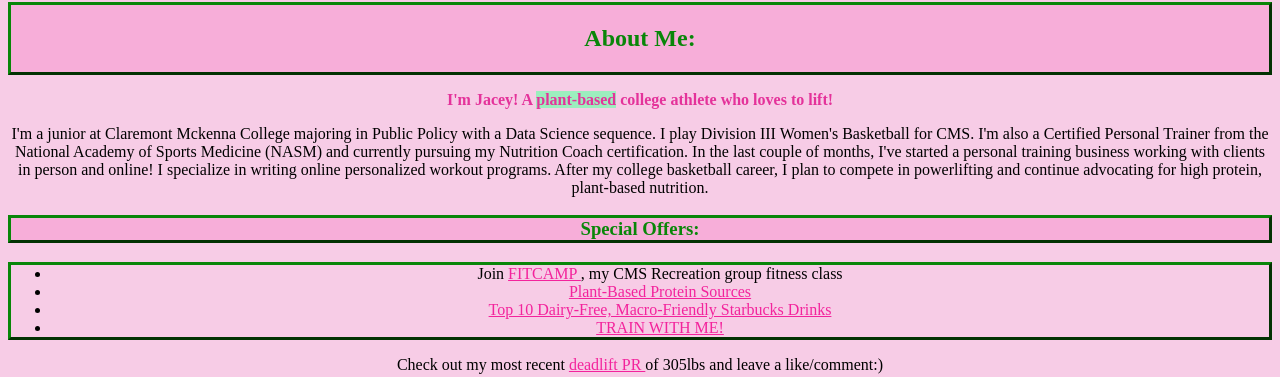
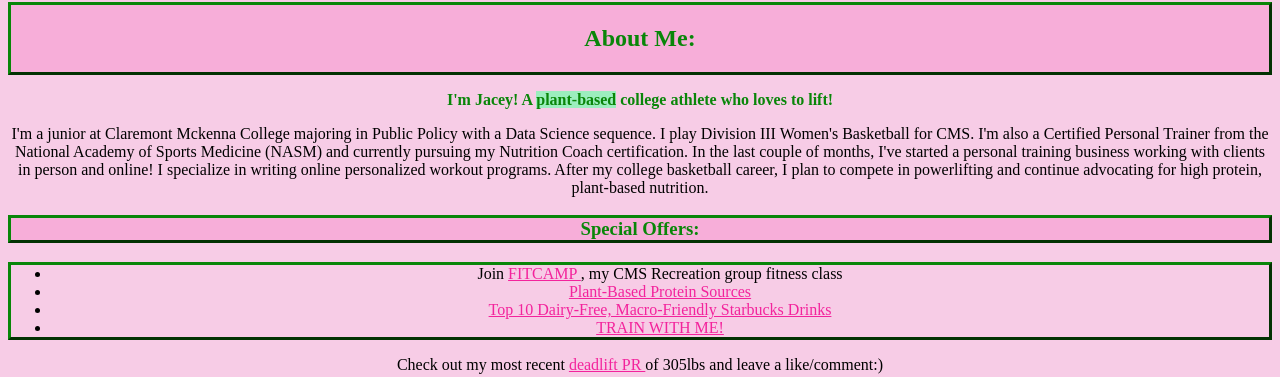
Before and after one commit to jaceycarter/jaceycarter.github.io, a plain HTML site: page index.html in a window 1280 px wide. Shown: the part 428-805 px from the top of the page. Drawn offline with Linux system fonts and the light colour scheme.

Commit message:
Update main.css

```diff
--- a/main.css
+++ b/main.css
@@ -19,7 +19,7 @@ a { color: #f3239c; } /* CSS link color */
     border: 3px outset rgb(9, 134, 9)
 }
 #bio {
-    color: rgb(228, 50, 154);
+    color:rgb(9, 134, 9) ;
 }
 h2 {
     color: rgb(9, 134, 9);
```
